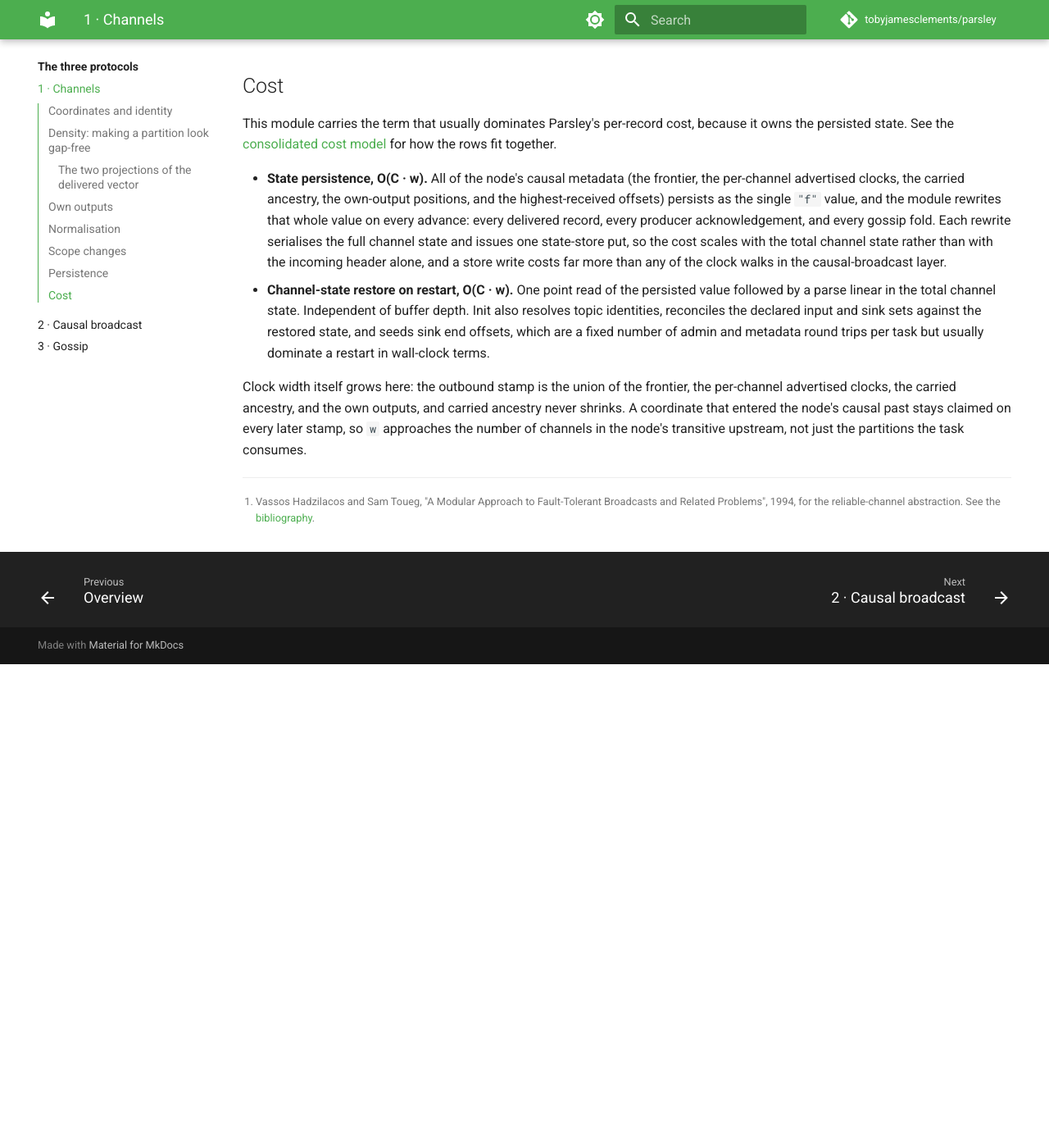
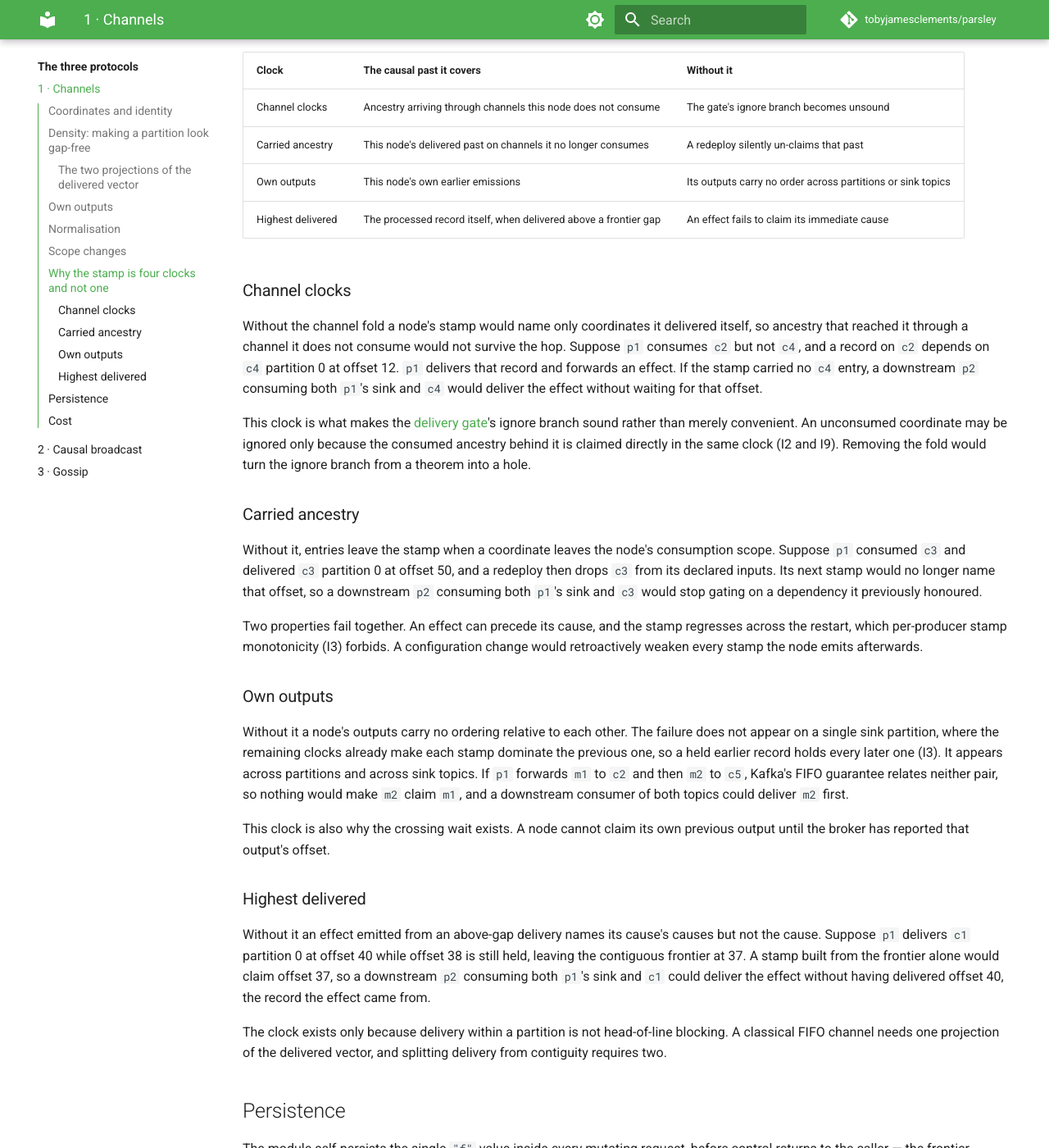
Before and after one commit to tobyjamesclements/parsley, an MkDocs documentation site: the page built from docs/protocols/channels.md, in a window 1280 px wide and 1400 px high, scrolled down 3991 px. Shown: the whole window at 82% size. Built offline with MkDocs 1.6.1 and Material for MkDocs 9.7.7, drawn with Linux system fonts in a browser that asks for light colours; comment, search, counter and statistics services are not loaded; the version menu is left out; before the commit the page ends 4801 px from its top, so only the background shows below that; some of the changed text lies outside the part shown.

Commit message:
Explain why the outbound stamp is four clocks and not one
The channels module page described what each persisted clock holds without
stating why each has to exist, so the outbound stamp's shape had to be
inferred from the individual field notes. The rationale layer was missing:
the stamp must dominate every event that happened-before the record being
stamped, the contiguous frontier covers most of that past, and each of the
other four clocks closes one disjoint route by which a real cause escapes
it.

The new section states, per clock, the failure that removing it would
produce. The channel fold is what makes the delivery gate's ignore branch
sound rather than merely convenient (I2 and I9), since an unconsumed
coordinate may be ignored only because the consumed ancestry behind it is
claimed directly in the same clock. Carried ancestry is what stops a scope
change from retroactively un-claiming a delivered past and regressing the
stamp across a restart (I3). Own outputs closes the cross-partition and
cross-sink-topic gap that same-partition FIFO does not cover, which is also
why the crossing wait exists. Highest delivered is what lets an effect
emitted from an above-gap delivery claim its own immediate cause, and it
exists only because delivery within a partition is not head-of-line
blocking.

Documentation only. No main or test sources are touched, and the page is
not one of the two compile-pinned sample pages.

Co-Authored-By: Claude Opus 5 <noreply@anthropic.com>
Claude-Session: https://claude.ai/code/session_01GT56Ecd3uuyPocPYx6PNYR

```diff
--- a/docs/protocols/channels.md
+++ b/docs/protocols/channels.md
@@ -167,6 +167,69 @@ disposition, applied in the causal-broadcast constructor immediately after the r
 | A recreated input's old incarnation (destroyed UUID) | Purged from the buffer, with an INFO log carrying the count and coordinates. The incarnation is deleted, so no receiver can ever deliver these records; delivering them here would re-enter a destroyed coordinate the rescope just purged. History loss, never reordering. |
 | A removed but still-existing input | Init fails loudly, naming the topics and per-topic counts. The records can neither be delivered (no registered source) nor silently discarded (fail-closed). Remedies: redeclare the input so they drain through ordinary causal delivery, or perform a full reset. |
 
+## Why the stamp is four clocks and not one
+
+The preceding sections describe what each persisted clock holds. This section states why each one
+has to exist. The outbound stamp must dominate every event that happened-before the record being
+stamped. The contiguous frontier covers most of that past, and each of the other four clocks closes
+one specific route by which a real cause escapes it. The four cover disjoint routes, which is why
+the union has exactly these terms and not fewer.
+
+| Clock | The causal past it covers | Without it |
+|---|---|---|
+| Channel clocks | Ancestry arriving through channels this node does not consume | The gate's ignore branch becomes unsound |
+| Carried ancestry | This node's delivered past on channels it no longer consumes | A redeploy silently un-claims that past |
+| Own outputs | This node's own earlier emissions | Its outputs carry no order across partitions or sink topics |
+| Highest delivered | The processed record itself, when delivered above a frontier gap | An effect fails to claim its immediate cause |
+
+### Channel clocks
+
+Without the channel fold a node's stamp would name only coordinates it delivered itself, so
+ancestry that reached it through a channel it does not consume would not survive the hop. Suppose
+`p1` consumes `c2` but not `c4`, and a record on `c2` depends on `c4` partition 0 at offset 12.
+`p1` delivers that record and forwards an effect. If the stamp carried no `c4` entry, a downstream
+`p2` consuming both `p1`'s sink and `c4` would deliver the effect without waiting for that offset.
+
+This clock is what makes the [delivery gate](../foundations/delivery-gate.md)'s ignore branch sound
+rather than merely convenient. An unconsumed coordinate may be ignored only because the consumed
+ancestry behind it is claimed directly in the same clock (I2 and I9). Removing the fold would turn
+the ignore branch from a theorem into a hole.
+
+### Carried ancestry
+
+Without it, entries leave the stamp when a coordinate leaves the node's consumption scope. Suppose
+`p1` consumed `c3` and delivered `c3` partition 0 at offset 50, and a redeploy then drops `c3` from
+its declared inputs. Its next stamp would no longer name that offset, so a downstream `p2` consuming
+both `p1`'s sink and `c3` would stop gating on a dependency it previously honoured.
+
+Two properties fail together. An effect can precede its cause, and the stamp regresses across the
+restart, which per-producer stamp monotonicity (I3) forbids. A configuration change would
+retroactively weaken every stamp the node emits afterwards.
+
+### Own outputs
+
+Without it a node's outputs carry no ordering relative to each other. The failure does not appear on
+a single sink partition, where the remaining clocks already make each stamp dominate the previous
+one, so a held earlier record holds every later one (I3). It appears across partitions and across
+sink topics. If `p1` forwards `m1` to `c2` and then `m2` to `c5`, Kafka's FIFO guarantee relates
+neither pair, so nothing would make `m2` claim `m1`, and a downstream consumer of both topics could
+deliver `m2` first.
+
+This clock is also why the crossing wait exists. A node cannot claim its own previous output until
+the broker has reported that output's offset.
+
+### Highest delivered
+
+Without it an effect emitted from an above-gap delivery names its cause's causes but not the cause.
+Suppose `p1` delivers `c1` partition 0 at offset 40 while offset 38 is still held, leaving the
+contiguous frontier at 37. A stamp built from the frontier alone would claim offset 37, so a
+downstream `p2` consuming both `p1`'s sink and `c1` could deliver the effect without having
+delivered offset 40, the record the effect came from.
+
+The clock exists only because delivery within a partition is not head-of-line blocking. A classical
+FIFO channel needs one projection of the delivered vector, and splitting delivery from contiguity
+requires two.
+
 ## Persistence
 
 The module self-persists the single `"f"` value inside every mutating request, before control
```
Also changed, not shown: CHANGELOG.md (+13 -0 lines).
